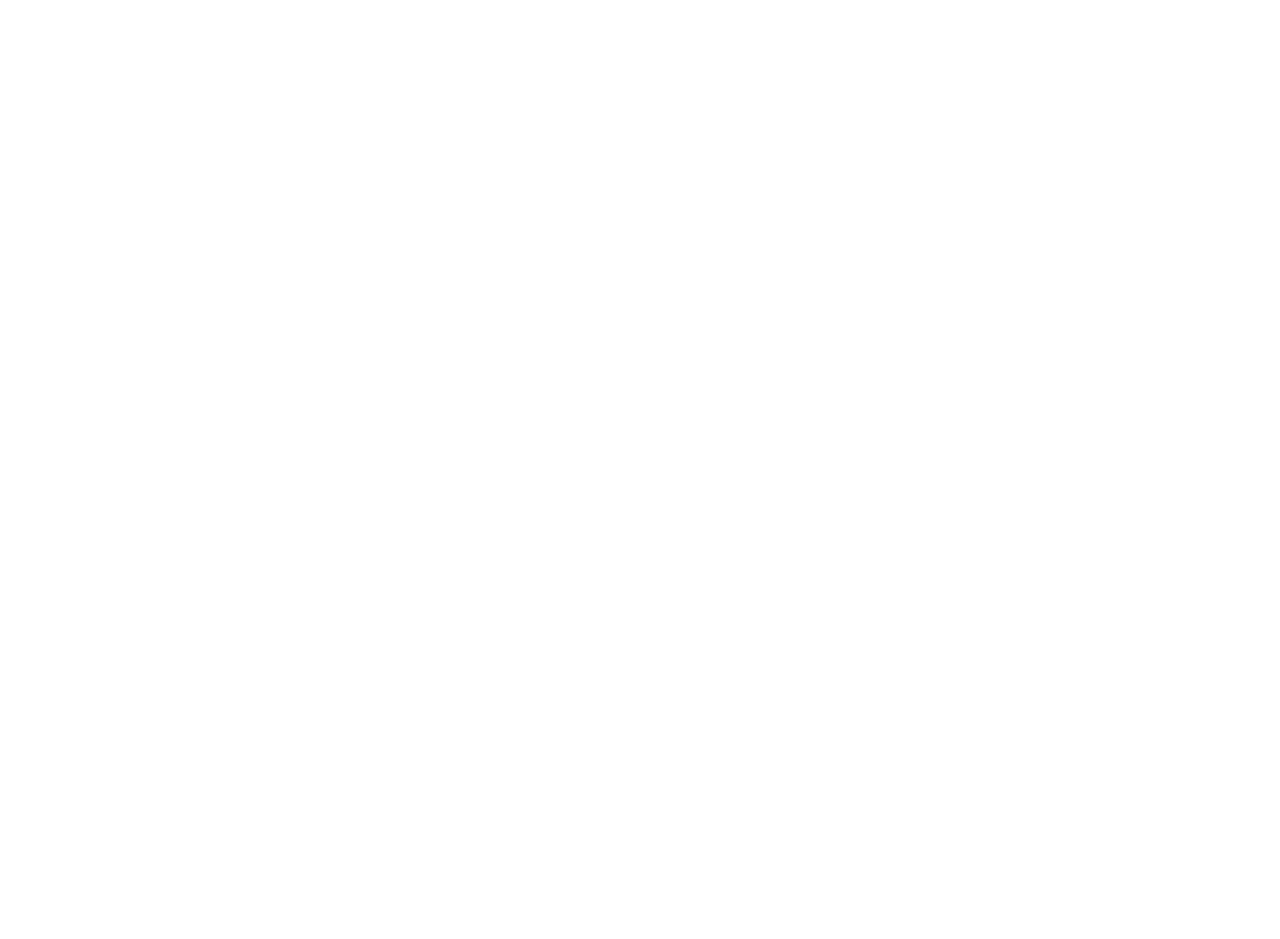
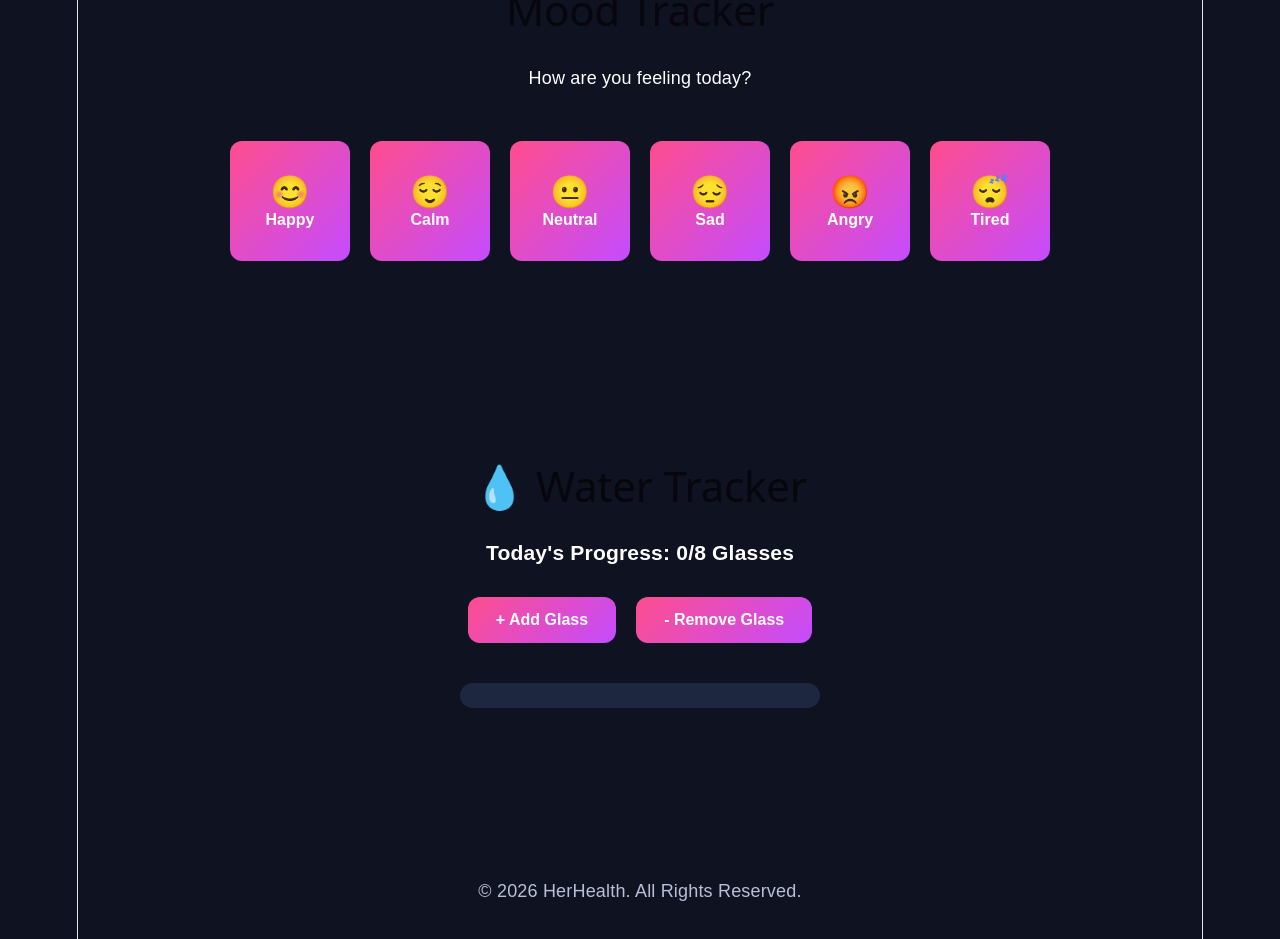
Before and after one commit to ishrasjain/herhealth-tracker, a React (Vite) app in the folder herhealth-tracker/: page / in a window 1280 px wide. Shown: the part 2760-3699 px from the top of the page. Before the commit the page ends 2751 px from the top, so only its background shows below. Built offline with nearby package versions, Linux system fonts and the light colour scheme.

Commit message:
Added mood tracker and water tracker with local storage

```diff
--- a/herhealth-tracker/src/App.jsx
+++ b/herhealth-tracker/src/App.jsx
@@ -1,14 +1,23 @@
 import Navbar from "./components/Navbar";
 import Home from "./pages/Home";
 import PeriodTracker from "./pages/PeriodTracker";
+import MoodTracker from "./pages/MoodTracker";
+import WaterTracker from "./pages/WaterTracker";
 import Footer from "./components/Footer";
 
 function App() {
   return (
     <>
       <Navbar />
+
       <Home />
+
       <PeriodTracker />
+
+      <MoodTracker />
+
+      <WaterTracker />
+
       <Footer />
     </>
   );
--- a/herhealth-tracker/src/pages/MoodTracker.jsx
+++ b/herhealth-tracker/src/pages/MoodTracker.jsx
@@ -1,7 +1,8 @@
-import { useState } from "react";
+import { useState, useEffect } from "react";
 
 function MoodTracker() {
   const [selectedMood, setSelectedMood] = useState("");
+  const [history, setHistory] = useState([]);
 
   const moods = [
     { emoji: "😊", name: "Happy" },
@@ -11,6 +12,44 @@ function MoodTracker() {
     { emoji: "😡", name: "Angry" },
     { emoji: "😴", name: "Tired" },
   ];
+
+  useEffect(() => {
+    const savedHistory = localStorage.getItem("moodHistory");
+
+    if (savedHistory) {
+      setHistory(JSON.parse(savedHistory));
+    }
+  }, []);
+
+  const saveMood = (moodObj) => {
+    setSelectedMood(moodObj.name);
+
+    const now = new Date();
+
+    const newEntry = {
+      mood: moodObj.name,
+      emoji: moodObj.emoji,
+      date: now.toLocaleDateString(),
+      time: now.toLocaleTimeString([], {
+        hour: "2-digit",
+        minute: "2-digit",
+      }),
+    };
+
+    const updatedHistory = [newEntry, ...history];
+
+    setHistory(updatedHistory);
+
+    localStorage.setItem(
+      "moodHistory",
+      JSON.stringify(updatedHistory)
+    );
+  };
+
+  const clearHistory = () => {
+    setHistory([]);
+    localStorage.removeItem("moodHistory");
+  };
 
   return (
     <section className="tracker">
@@ -27,7 +66,7 @@ function MoodTracker() {
                 ? "mood-selected"
                 : ""
             }`}
-            onClick={() => setSelectedMood(mood.name)}
+            onClick={() => saveMood(mood)}
           >
             <span>{mood.emoji}</span>
             <br />
@@ -42,6 +81,31 @@ function MoodTracker() {
           <p>{selectedMood}</p>
         </div>
       )}
+
+      {history.length > 0 && (
+        <div className="mood-history">
+          <h3>Mood History</h3>
+
+          {history.map((item, index) => (
+            <div
+              key={index}
+              className="history-card"
+            >
+              <h4>
+                {item.emoji} {item.mood}
+              </h4>
+
+              <p>
+                {item.date} • {item.time}
+              </p>
+            </div>
+          ))}
+
+          <button onClick={clearHistory}>
+            Clear History
+          </button>
+        </div>
+      )}
     </section>
   );
 }
--- a/herhealth-tracker/src/pages/WaterTracker.jsx
+++ b/herhealth-tracker/src/pages/WaterTracker.jsx
@@ -1,9 +1,79 @@
+import { useState, useEffect } from "react";
+
 function WaterTracker() {
+  const [waterCount, setWaterCount] = useState(0);
+
+  useEffect(() => {
+    const savedWater =
+      localStorage.getItem("waterCount");
+
+    if (savedWater) {
+      setWaterCount(Number(savedWater));
+    }
+  }, []);
+
+  const addWater = () => {
+    const updatedCount = waterCount + 1;
+
+    setWaterCount(updatedCount);
+
+    localStorage.setItem(
+      "waterCount",
+      updatedCount
+    );
+  };
+
+  const removeWater = () => {
+    if (waterCount > 0) {
+      const updatedCount = waterCount - 1;
+
+      setWaterCount(updatedCount);
+
+      localStorage.setItem(
+        "waterCount",
+        updatedCount
+      );
+    }
+  };
+
+  const progress =
+    (waterCount / 8) * 100;
+
   return (
-    <div className="tracker">
-      <h1>Water Tracker</h1>
-      <p>Coming Soon...</p>
-    </div>
+    <section className="tracker">
+      <h2>💧 Water Tracker</h2>
+
+      <h3>
+        Today's Progress:
+        {" "}
+        {waterCount}/8 Glasses
+      </h3>
+
+      <div className="water-buttons">
+        <button onClick={addWater}>
+          + Add Glass
+        </button>
+
+        <button onClick={removeWater}>
+          - Remove Glass
+        </button>
+      </div>
+
+      <div className="progress-bar">
+        <div
+          className="progress-fill"
+          style={{
+            width: `${progress}%`,
+          }}
+        ></div>
+      </div>
+
+      {waterCount >= 8 && (
+        <h3>
+          🎉 Daily Goal Completed!
+        </h3>
+      )}
+    </section>
   );
 }
 
--- a/herhealth-tracker/src/styles/home.css
+++ b/herhealth-tracker/src/styles/home.css
@@ -327,3 +327,68 @@ footer {
 .mood-result h3 {
   margin-bottom: 10px;
 }
+
+.mood-history {
+  margin-top: 40px;
+}
+
+.mood-history p {
+  margin: 8px 0;
+  color: #b8bfd8;
+}
+
+.mood-history {
+  margin-top: 40px;
+}
+
+.history-card {
+  background: #1d2740;
+  padding: 15px;
+  border-radius: 12px;
+  margin: 10px auto;
+  max-width: 400px;
+}
+
+.history-card h4 {
+  margin: 0;
+}
+
+.history-card p {
+  color: #b8bfd8;
+}
+
+/* WATER TRACKER */
+
+.water-buttons {
+  margin-top: 20px;
+}
+
+.water-buttons button {
+  margin: 10px;
+}
+
+.progress-bar {
+  width: 400px;
+  max-width: 90%;
+  height: 25px;
+
+  background: #1d2740;
+
+  border-radius: 20px;
+
+  margin: 30px auto;
+
+  overflow: hidden;
+}
+
+.progress-fill {
+  height: 100%;
+
+  background: linear-gradient(
+    90deg,
+    #00c6ff,
+    #0072ff
+  );
+
+  transition: 0.3s;
+}
```
